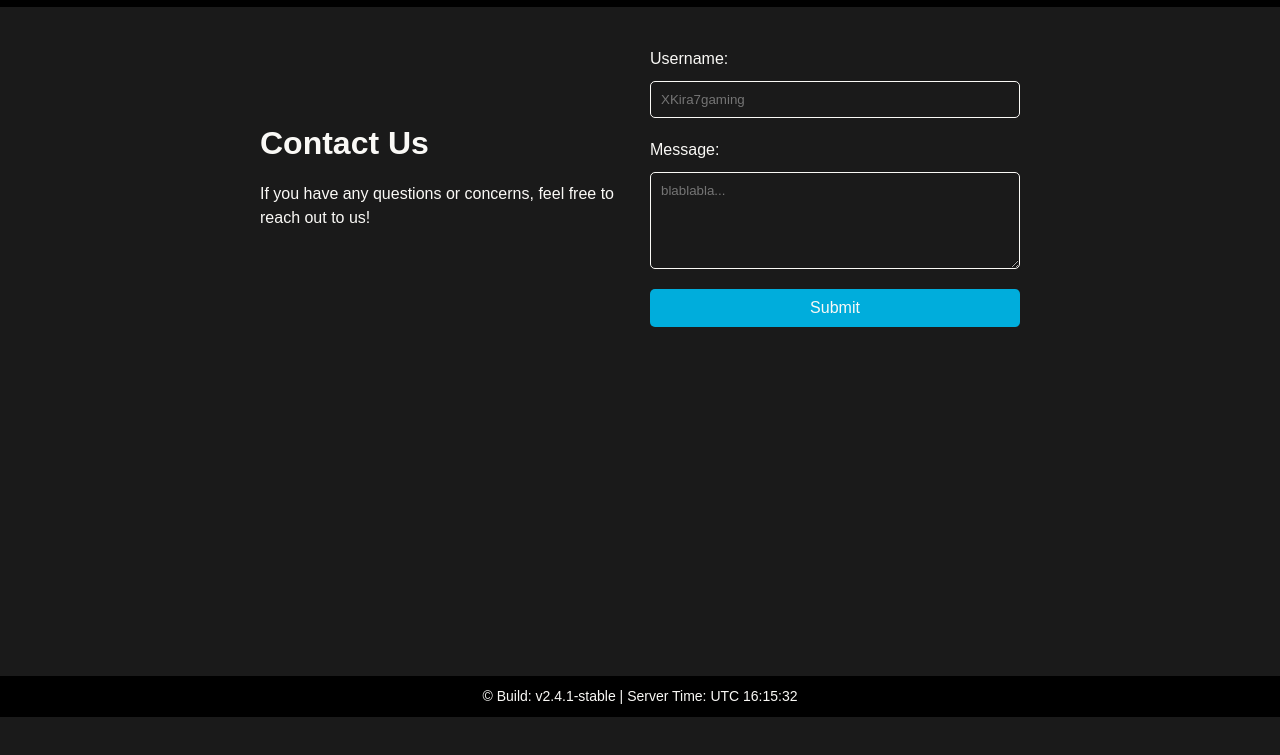
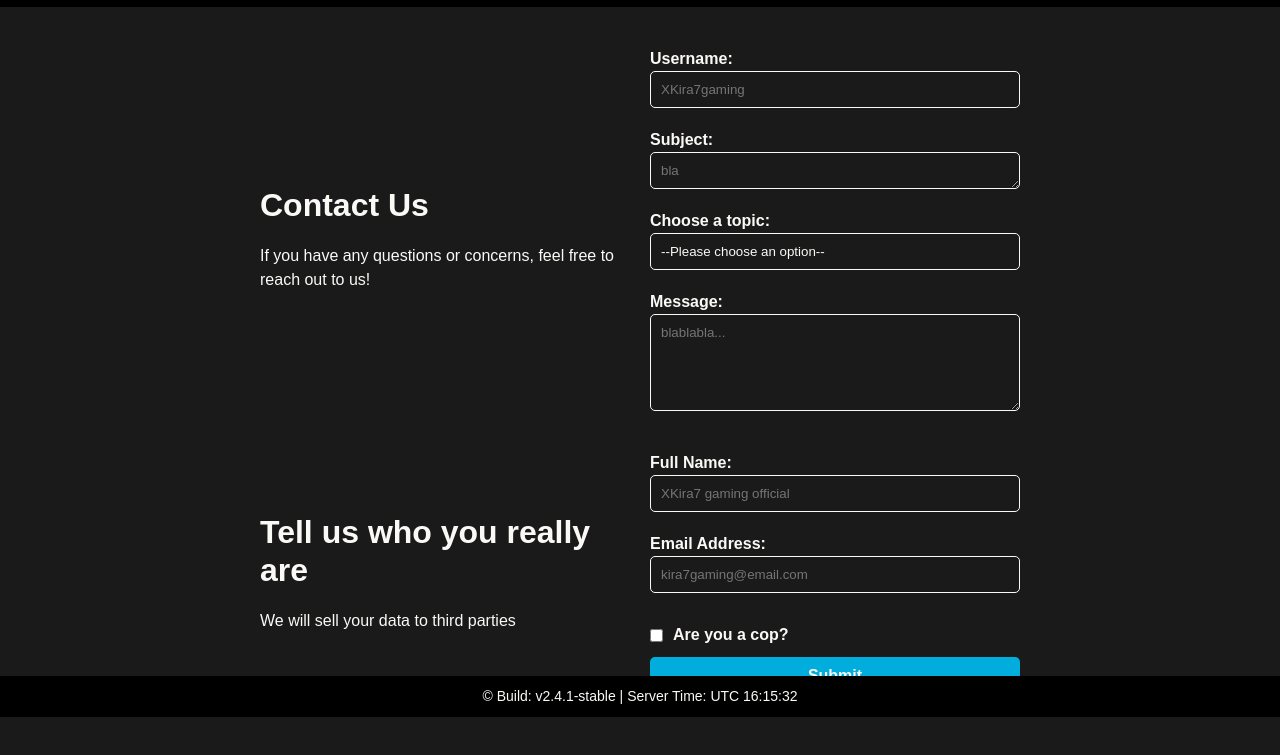
Before and after one commit to dev-corvus/mydrugs, a plain HTML site: page contact.html in a window 1280 px wide. Shown: the part 83-838 px from the top of the page. Before the commit the page ends 800 px from the top, so only its background shows below. Drawn offline with Linux system fonts and the light colour scheme.

Commit message:
feat(contact): enhance contact form with additional fields and styling improvements

```diff
--- a/contact.html
+++ b/contact.html
@@ -22,6 +22,7 @@
     </header>
     <main>
         <section class="contact-container">
+            <article class="first-contact">
                 <div class="contact-section">
                     <h1>Contact Us</h1>
                     <p>If you have any questions or concerns, feel free to reach out to us!</p>
@@ -31,11 +32,44 @@
                     <label for="username">Username:</label>
                     <input type="text" id="username" name="username" placeholder="XKira7gaming" required>
 
+                    <label for="subject">Subject:</label>
+                    <textarea id="subject" name="subject" rows="1" placeholder="bla" required></textarea>
+
+                    <label for="topic-select">Choose a topic:</label>
+                    <select id="topic-select">
+                        <option value="">--Please choose an option--</option>
+                        <option value="">Product</option>
+                        <option value="">Delivery</option>
+                        <option value="">Question</option>
+                        <option value="">Website</option>
+                    </select>
+
                     <label for="message">Message:</label>
                     <textarea id="message" name="message" rows="5" placeholder="blablabla..." required></textarea>
+                </form>
+            </article>
+
+            <article class="second-contact">
+                <div class="contact-section">
+                    <h1>Tell us who you really are</h1>
+                    <p>We will sell your data to third parties</p>
+                </div>
+
+                <form>
+                    <label for="fullname">Full Name:</label>
+                    <input type="text" id="fullname" name="fullname" placeholder="XKira7 gaming official" required>
+
+                    <label for="email">Email Address:</label>
+                    <input type ="email" id="email" name="email" placeholder="kira7gaming@email.com" required>
+
+                    <div class="checkbox-group">
+                        <input type="checkbox" id="cop" name="cop">
+                        <label for="cop">Are you a cop?</label>
+                    </div>
 
                     <button type="submit">Submit</button>
                 </form>
+            </article>
         </section>
     </main>
 
--- a/css/styles.css
+++ b/css/styles.css
@@ -108,9 +108,8 @@ nav img {
   border-radius: 5px;
   cursor: pointer;
   font-size: 16px;
-  font-weight: 600;
   margin-top: var(--space);
-  padding: 10px 20px;
+  padding: 10px 80px;
 }
 
 /* Shared page width and spacing (based on FAQ) */
@@ -203,7 +202,6 @@ details p {
 }
 
 .safety-container p:first-of-type {
-  font-style: italic;
   margin-bottom: var(--space);
 }
 
@@ -226,7 +224,6 @@ details p {
   border: 1px solid var(--color-txt);
   border-radius: 5px;
   display: block;
-  font-style: italic;
   margin-top: var(--space);
   padding: 10px;
 }
@@ -242,15 +239,27 @@ iframe {
 
 /* CONTACT */
 .contact-container {
+  align-items: stretch;
+  display: flex;
+  flex-direction: column;
+  gap: var(--space);
+  justify-content: center;
+}
+
+.first-contact,
+.second-contact {
   align-items: center;
   display: flex;
   gap: var(--space);
-  justify-content: center;
 }
 
 .contact-section,
 form {
   flex: 1;
+}
+
+.contact-section {
+  margin-bottom: 0;
 }
 
 form {
@@ -260,12 +269,8 @@ form {
   width: 100%;
 }
 
-label {
-  margin-bottom: 10px;
-}
-
 input,
-textarea {
+textarea, select {
   background-color: var(--color-bg);
   border: 1px solid var(--color-txt);
   border-radius: 5px;
@@ -273,6 +278,44 @@ textarea {
   margin-bottom: var(--space);
   padding: 10px;
   width: 100%;
+  cursor: pointer;
+}
+
+label, button {
+  font-weight: bold;
+}
+
+.checkbox-group {
+  display: flex;
+  align-items: center;
+  gap: 10px;
+  cursor: pointer;
+  margin: 10px 0;
+}
+
+.checkbox-group input[type="checkbox"] {
+  width: auto;
+  cursor: pointer;
+  margin: 0;
+}
+
+.checkbox-group label {
+  cursor: pointer;
+}
+
+select {
+  appearance: none; /* allows styling <option> */
+  padding: 10px;
+}
+
+
+select option {
+  background-color: var(--color-orange);
+}
+
+/* 3. Style the hovered/focused option */
+select option:hover {
+  background-color: var(--color-blue);
 }
 
 button {
@@ -300,7 +343,9 @@ footer {
   }
 
   .contact-container,
-  .story-section {
+  .story-section,
+  .first-contact,
+  .second-contact {
     align-items: stretch;
     flex-direction: column;
   }
```
Also changed, not shown: index.html (+9 -0 lines), safety.html (+5 -6 lines). Lines whose indentation alone changed are shown as unchanged.
